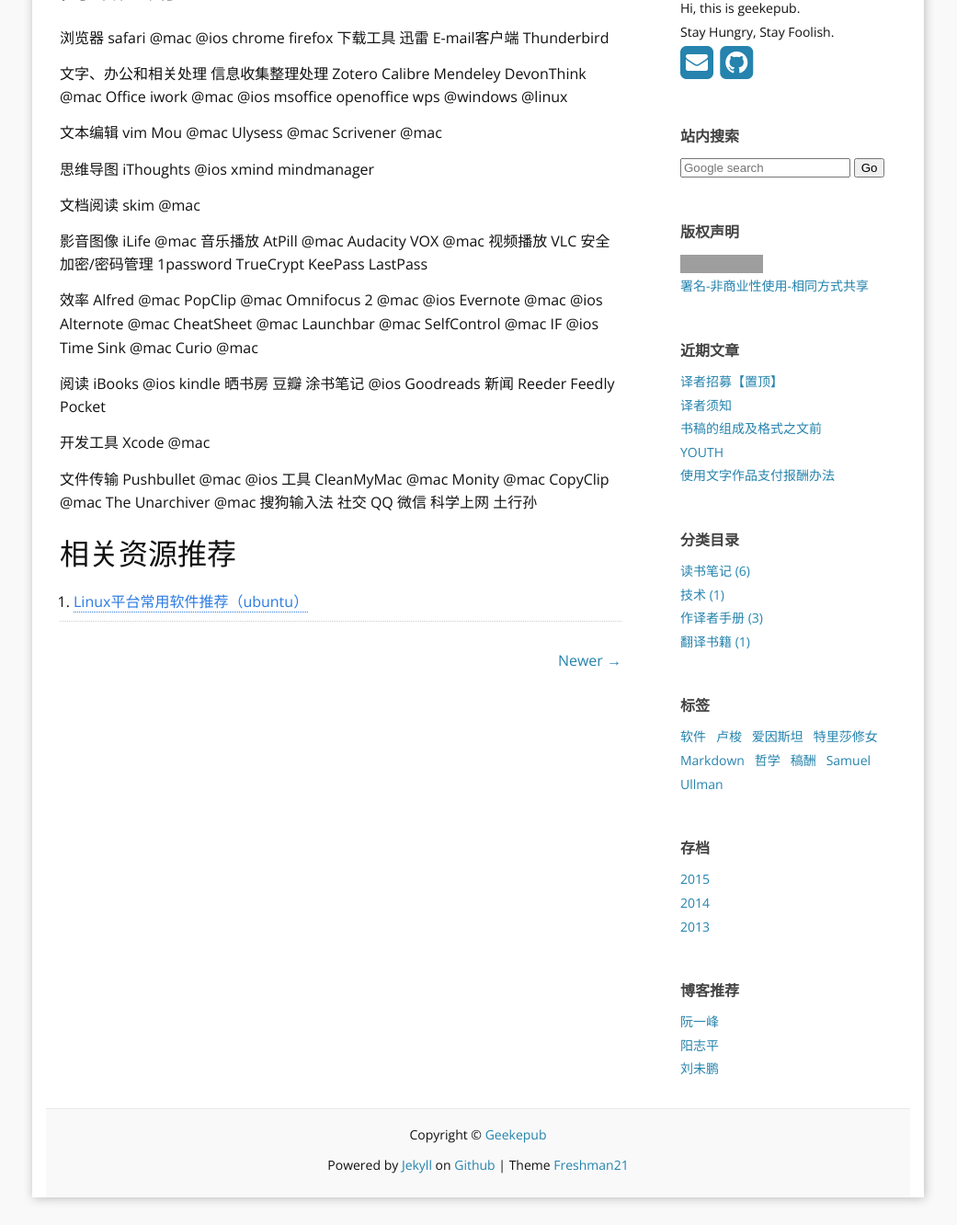
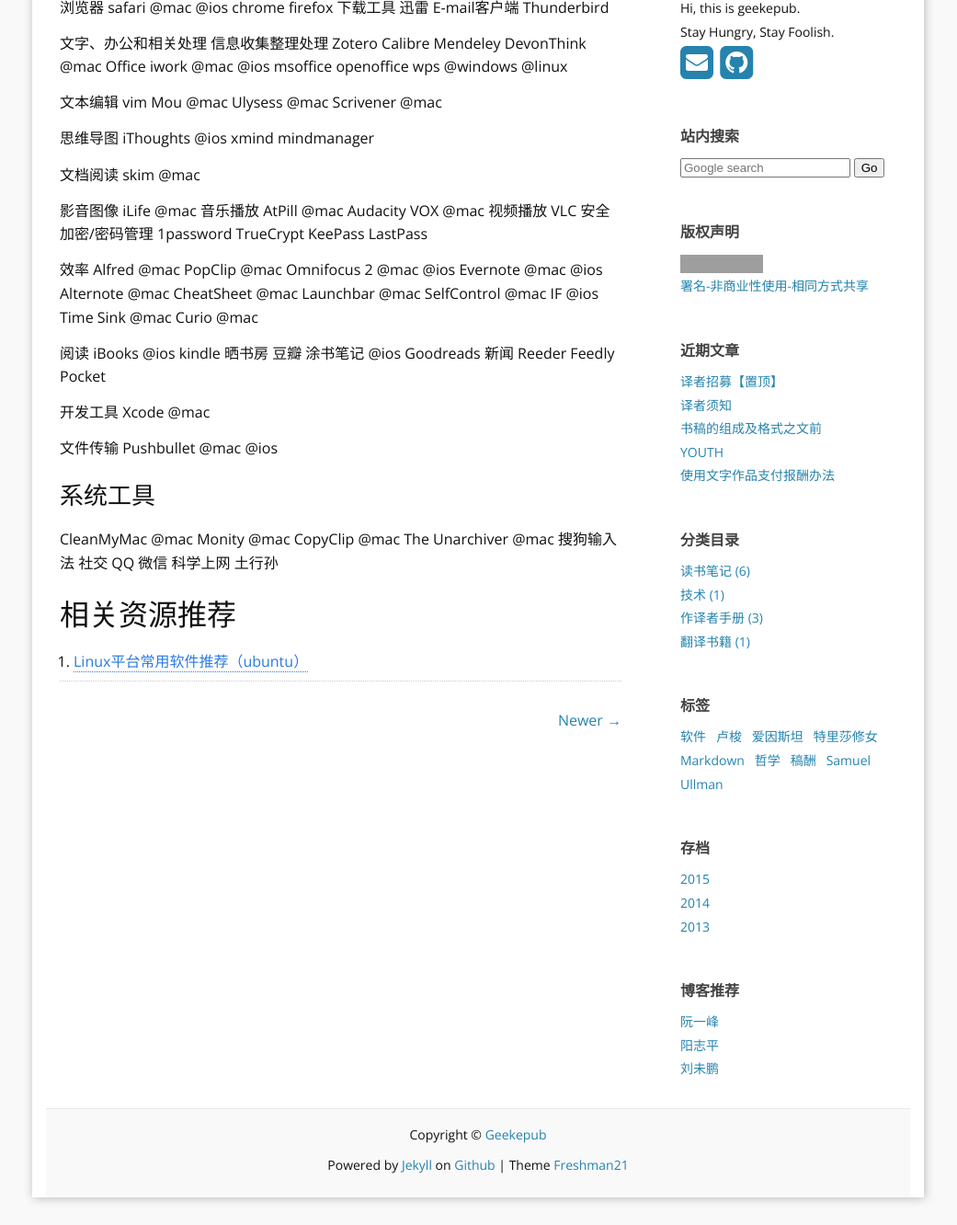
Before and after one commit to geekepub/geekepub.github.io, a Jekyll site: the page built from _posts/2013-01-01-apps.md, in a window 1280 px wide, cut to the strip 400-1732 px from the top of the page. Shown: the whole strip at 92% size, without its empty margins (120-1161 px from the left). Built offline with Jekyll 4.4.1, drawn with Linux system fonts in a browser that asks for light colours; nearby versions of some CDN libraries; comment, search, counter and statistics services are not loaded; grey boxes are pictures that could not be loaded.

Commit message:
Update 2013-01-01-apps.md

```diff
--- a/_posts/2013-01-01-apps.md
+++ b/_posts/2013-01-01-apps.md
@@ -8,7 +8,7 @@
 - 软件
 ---
 
-* {:toc}
+{:toc}
 
 ## 网络应用
 浏览器
@@ -91,7 +91,8 @@
 
 文件传输
 Pushbullet @mac @ios
-工具
+
+### 系统工具
 CleanMyMac @mac
 Monity @mac
 CopyClip @mac
```
